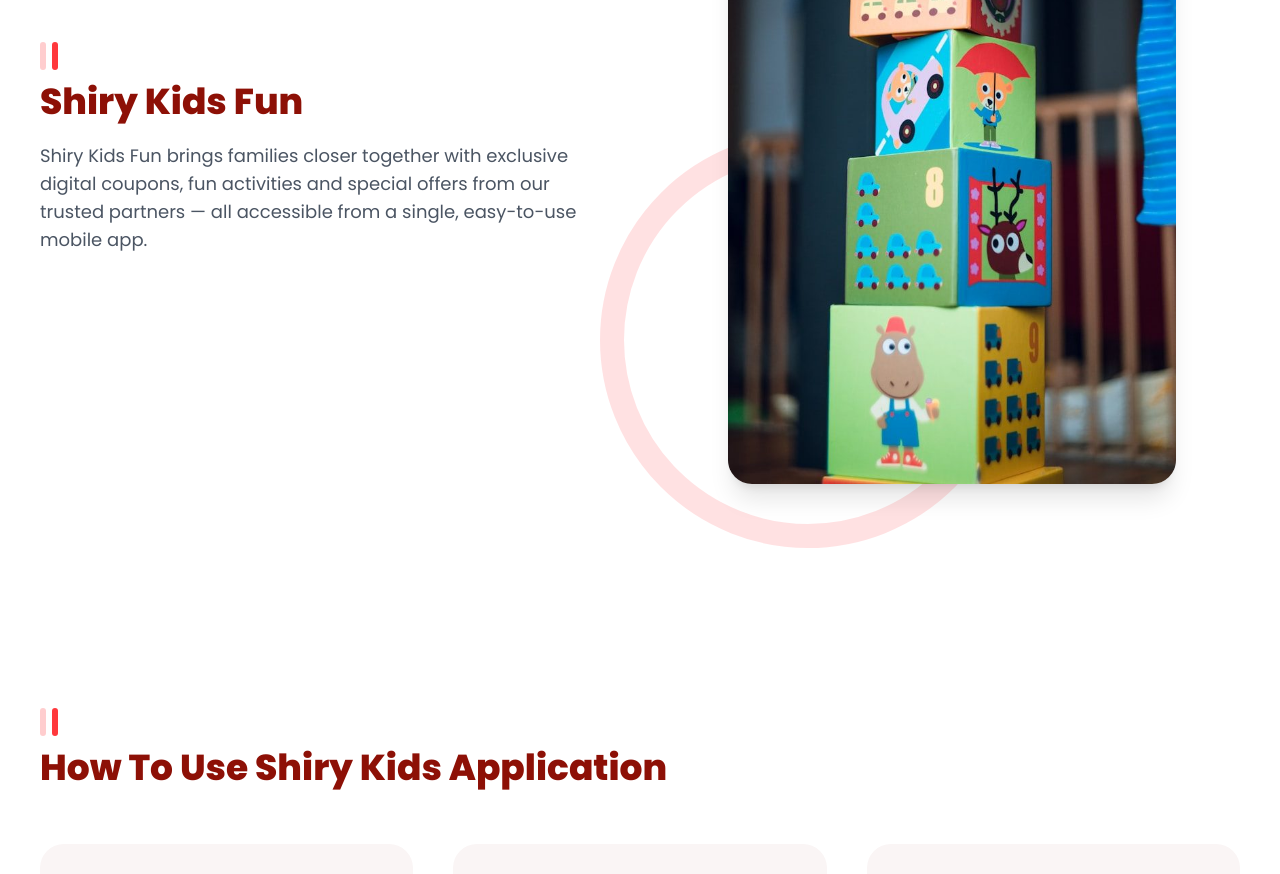
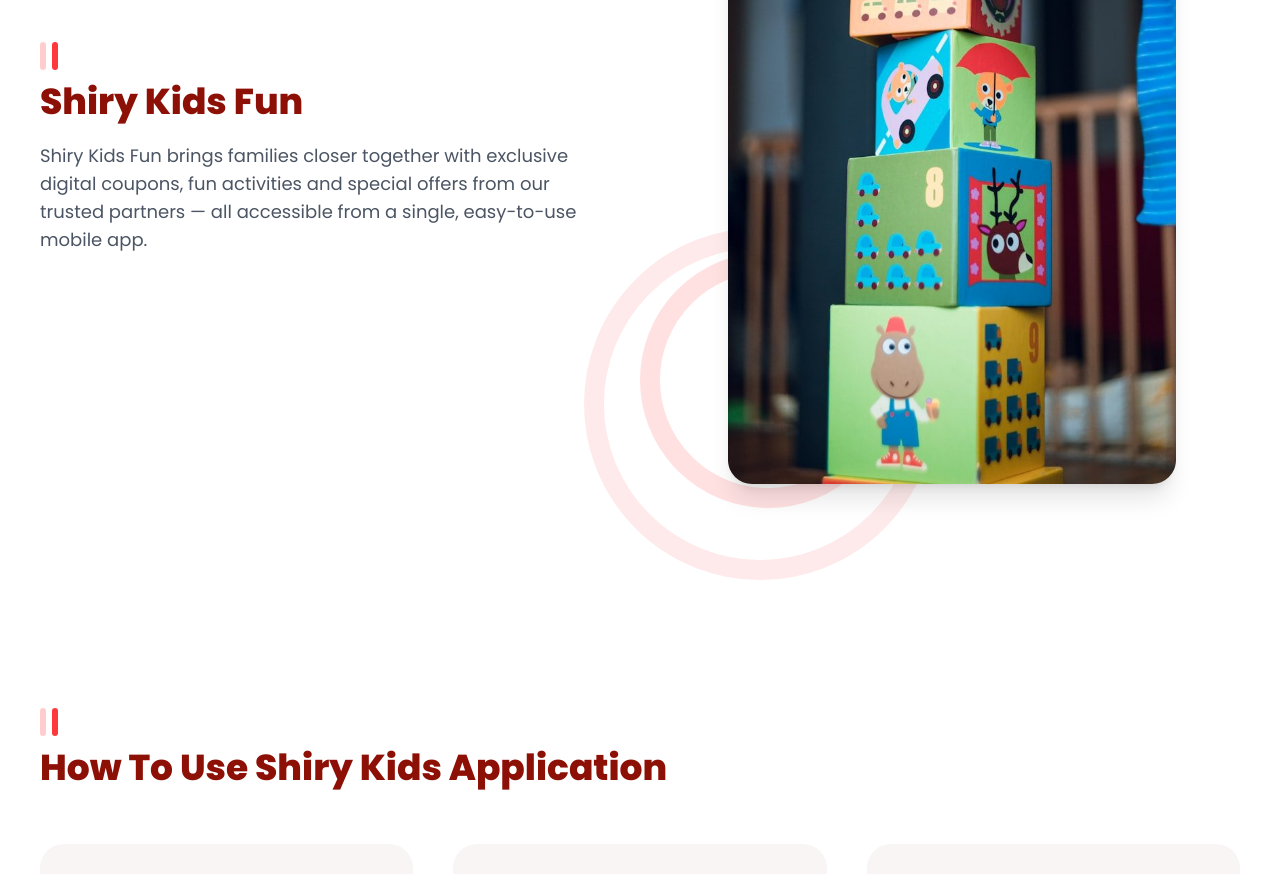
Before and after one commit to Eslamatef1992/shiry-kids-landing, a React (Vite) app: page / in a window 1280 px wide. Shown: the part 1060-1934 px from the top of the page. Built offline with nearby package versions, Linux system fonts and the light colour scheme; no server answers.

Commit message:
Add second decorative ring to About section

```diff
--- a/src/components/sections/About.jsx
+++ b/src/components/sections/About.jsx
@@ -21,7 +21,8 @@
           <p className="text-gray-600 leading-relaxed text-base md:text-lg whitespace-pre-line">{text}</p>
         </div>
         <div className="relative flex justify-center">
-          <div className="absolute -left-16 -bottom-16 w-80 h-80 md:w-[26rem] md:h-[26rem] rounded-full border-[24px] border-primary/15 -z-10" />
+          <div className="absolute -left-20 -bottom-24 w-72 h-72 md:w-[22rem] md:h-[22rem] rounded-full border-[20px] border-primary/10 -z-10" />
+          <div className="absolute -left-6 -bottom-6 w-52 h-52 md:w-64 md:h-64 rounded-full border-[20px] border-primary/15 -z-10" />
           <img src={image} alt={title} className="w-full max-w-md rounded-3xl object-cover shadow-xl" />
         </div>
       </div>
```
